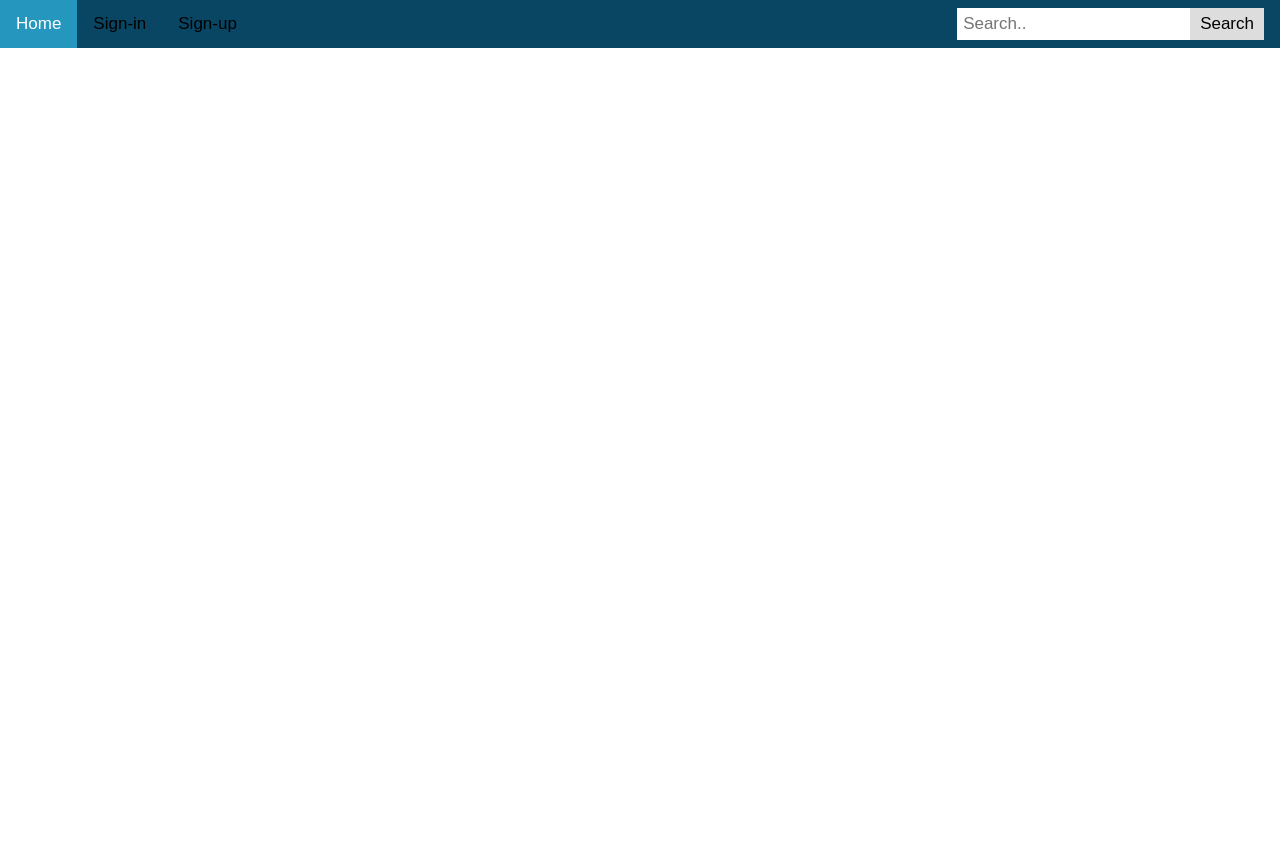
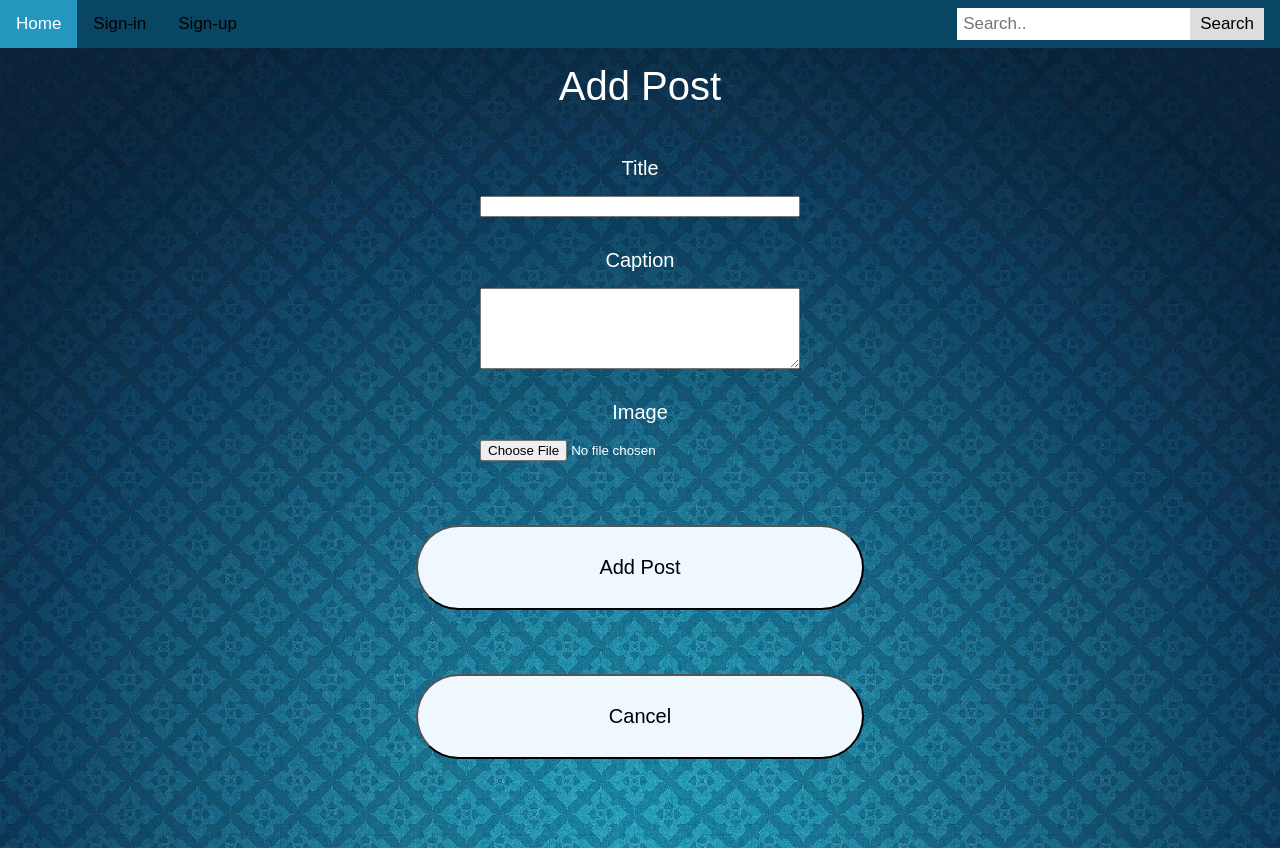
Before and after one commit to Hesham-E/ShowCase-FrontEnd, a React (Create React App) app: page /addpost in a window 1280 px wide. Before the commit the page ends 800 px from the top, so only its background shows below. Built offline with nearby package versions, Linux system fonts and the light colour scheme.

Commit message:
Created add post page

```diff
--- a/src/App.js
+++ b/src/App.js
@@ -9,6 +9,7 @@ import SignUpPage from './components/SignUpPage';
 import HomePage from './components/HomePage';
 import SearchPage from './components/SearchPage';
 import NavBar from './components/NavBar';
+import AddPostPage from './components/AddPostPage';
 
 
 let accounts = [
@@ -34,7 +35,7 @@ let blankAcc = {
   Password: "",
   First_Name: "",
   Last_Name: "",
-}
+};
 
 const App = () => {
   let navigate = useNavigate();
@@ -79,10 +80,11 @@ const App = () => {
           <Route path="/signup" element={<SignUpPage signUp={signUpHandler} allAccounts={accountList}/>} />
           <Route path="/profile" element={<ProfilePage user={currentUser} />} />
           <Route path="/search" element={<SearchPage />} />
+          {/* <Route path="/addpost"element={<AddPostPage addPost={addPostHandler} />}/> */}
+          <Route path="/addpost" element={<AddPostPage user={currentUser} />} />
         </Routes>
       </div>
     </React.Fragment>
-
   );
 }
 
--- /dev/null
+++ b/src/components/AddPostPage.css
@@ -0,0 +1,31 @@
+.AddPostPage {
+  display: flex;
+  flex-direction: column;
+  justify-content: flex-start;
+  align-items: end;
+  height: 100vh;
+}
+
+.QuestionBar {
+  display: flex;
+  flex-direction: column;
+  margin-top: 2vh;
+  text-align: center;
+  align-self: center;
+  width: 25%;
+  font-size: 20px;
+}
+
+#captionTextbox {
+  padding: 10px;
+  max-width: 100%;
+  line-height: 5;
+  border-radius: 5px;
+  border: 1px solid #ccc;
+  box-shadow: 1px 1px 1px #999;
+  max-lines: 3;
+}
+
+textarea {
+  font-family: Arial, Helvetica, sans-serif;
+}
--- /dev/null
+++ b/src/components/AddPostPage.jsx
@@ -0,0 +1,88 @@
+import React, { useState } from "react";
+import { useNavigate } from "react-router-dom";
+import "./AddPostPage.css";
+import "./GeneralStyles.css";
+
+const AddPostPage = (props) => {
+  const [enteredTitle, setEnteredTitle] = useState("");
+  const [enteredCaption, setEnteredCaption] = useState("");
+  const [enteredImage, setEnteredImage] = useState("");
+  let navigate = useNavigate();
+
+  const titleChangeHandler = (event) => {
+    setEnteredTitle(event.target.value);
+  };
+
+  const captionChangeHandler = (event) => {
+    setEnteredCaption(event.target.value);
+  };
+
+  const imageChangeHandler = (event) => {
+    setEnteredImage(event.target.value);
+  };
+
+  const addPost = () => {
+    let newPost = {
+      Account_ID: "",
+      Title: enteredTitle,
+      Caption: enteredCaption,
+      Image: enteredImage,
+    };
+    // let unique = props.allAccounts.every((account) => {
+    //   return account.Email !== newPost.Email;
+    // });
+
+    // if (unique) {
+    //   newPost.Account_ID = props.allAccounts.slice(-1).Account_ID + 1;
+    //   props.signUp(newPost);
+    // } else {
+    //   clearPage();
+    // }
+  };
+
+  const goBack = () => {
+    clearPage();
+    navigate("/");
+  };
+
+  const clearPage = () => {
+    setEnteredTitle("");
+    setEnteredCaption("");
+    setEnteredImage("");
+  };
+
+  return (
+    <div className="AddPostPage">
+      <label className="HeaderText">Add Post</label>
+
+      <div className="QuestionBar">
+        <label className="BodyText">Title</label>
+        <input type="text" value={enteredTitle} onChange={titleChangeHandler} />
+      </div>
+
+      <div className="QuestionBar">
+        <label className="BodyText">Caption</label>
+        <textarea
+          rows={5}
+          value={enteredCaption}
+          onChange={captionChangeHandler}
+        ></textarea>
+      </div>
+
+      <div className="QuestionBar">
+        <label className="BodyText">Image</label>
+        <input type="file" value={enteredImage} onChange={imageChangeHandler} />
+      </div>
+
+      <button className="ButtonBorder" onClick={addPost}>
+        <label className="BodyText">Add Post</label>
+      </button>
+
+      <button className="ButtonBorder" onClick={goBack}>
+        <label className="BodyText">Cancel</label>
+      </button>
+    </div>
+  );
+};
+
+export default AddPostPage;
```
